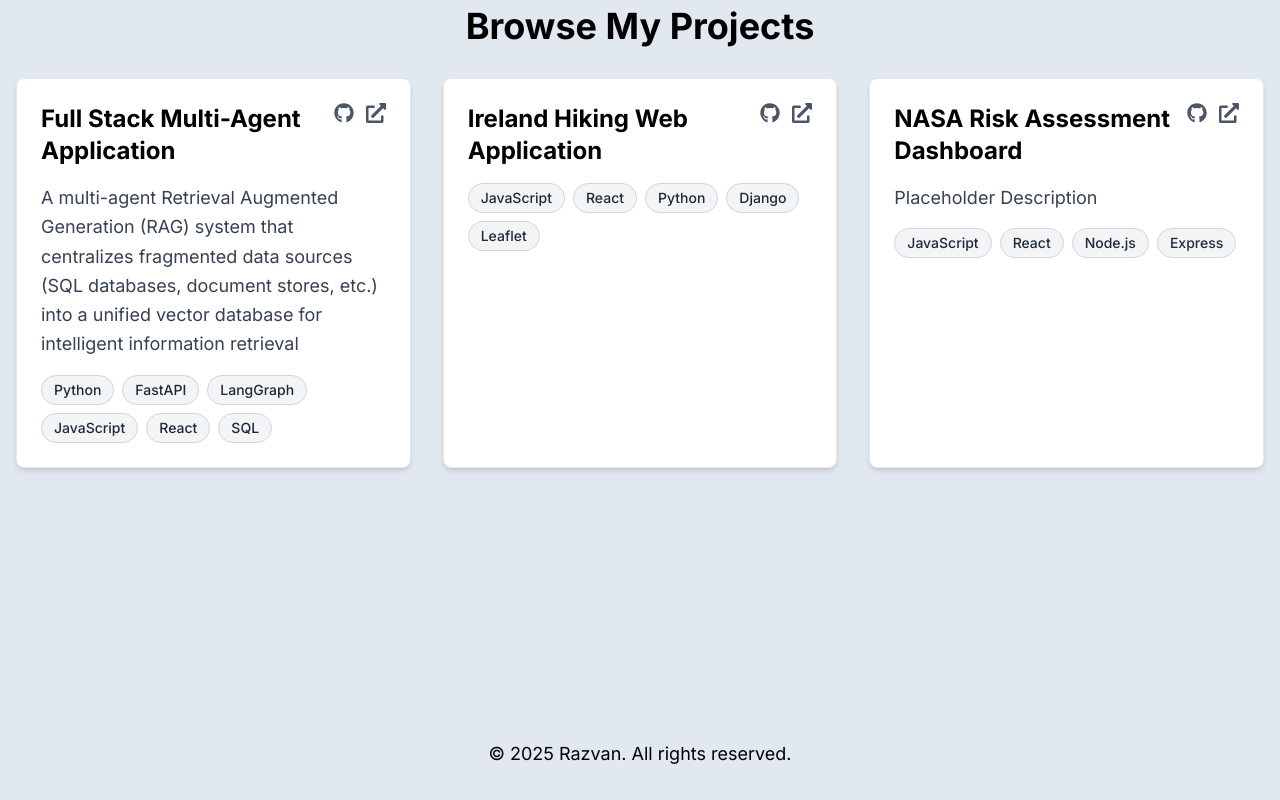
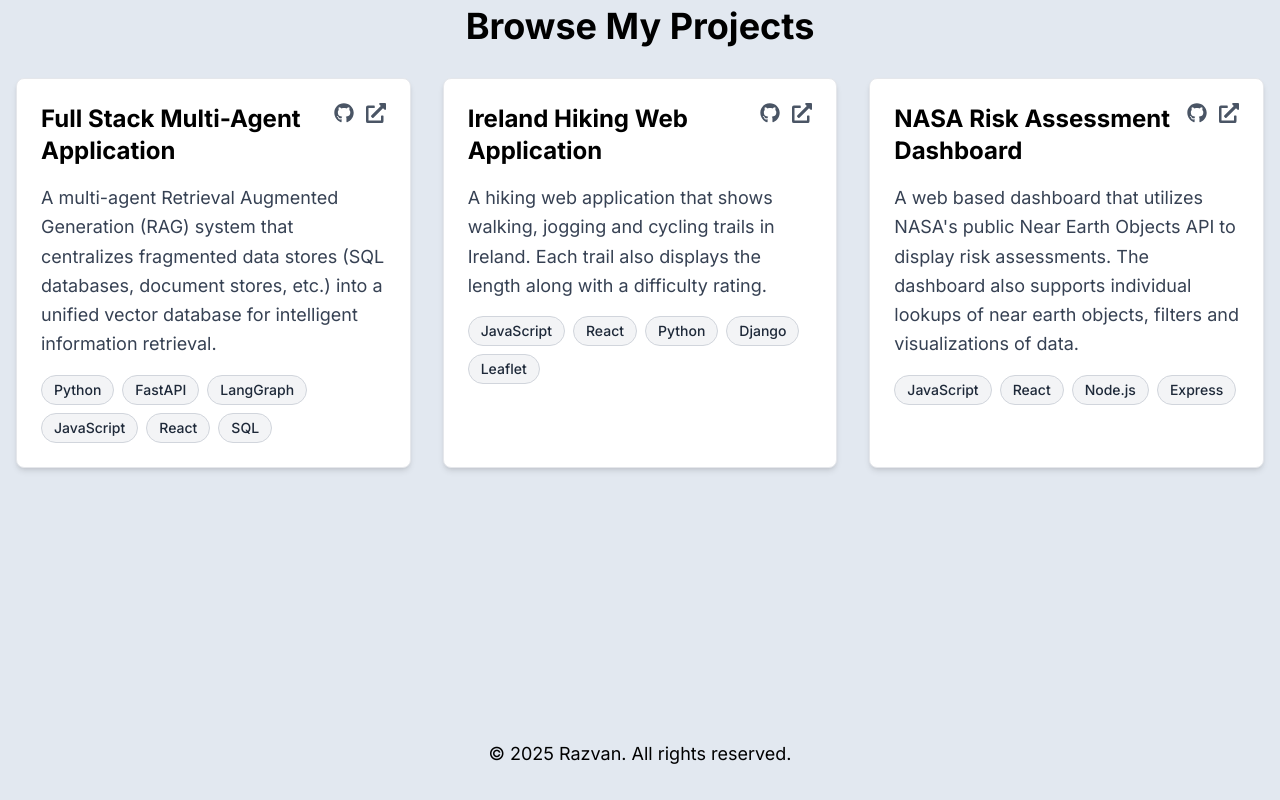
Before and after one commit to Razvan-Gorea/Portfolio-Website, a React (Vite) app in the folder Portfolio/: page / in a window 1280 px wide. Shown: the part 2738-3538 px from the top of the page. Built offline with nearby package versions, Linux system fonts and the light colour scheme.

Commit message:
Update to the projects section

```diff
--- a/Portfolio/src/components/Projects.jsx
+++ b/Portfolio/src/components/Projects.jsx
@@ -7,21 +7,21 @@ function Projects() {
   const projects = [
     {
       title: "Full Stack Multi-Agent Application",
-      description: "A multi-agent Retrieval Augmented Generation (RAG) system that centralizes fragmented data sources (SQL databases, document stores, etc.) into a unified vector database for intelligent information retrieval",
+      description: "A multi-agent Retrieval Augmented Generation (RAG) system that centralizes fragmented data stores (SQL databases, document stores, etc.) into a unified vector database for intelligent information retrieval.",
       technologies: ["Python", "FastAPI", "LangGraph", "JavaScript", "React", "SQL"],
       github: "#",
       demo: "#"
     },
     {
       title: "Ireland Hiking Web Application",
-      description: "",
+      description: "A hiking web application that shows walking, jogging and cycling trails in Ireland. Each trail also displays the length along with a difficulty rating.",
       technologies: ["JavaScript", "React", "Python", "Django", "Leaflet"],
       github: "#",
       demo: "#"
     },
     {
       title: "NASA Risk Assessment Dashboard",
-      description: "Placeholder Description",
+      description: "A web based dashboard that utilizes NASA's public Near Earth Objects API to display risk assessments. The dashboard also supports individual lookups of near earth objects, filters and visualizations of data.",
       technologies: ["JavaScript", "React", "Node.js", "Express"],
       github: "#",
       demo: "#"
```
